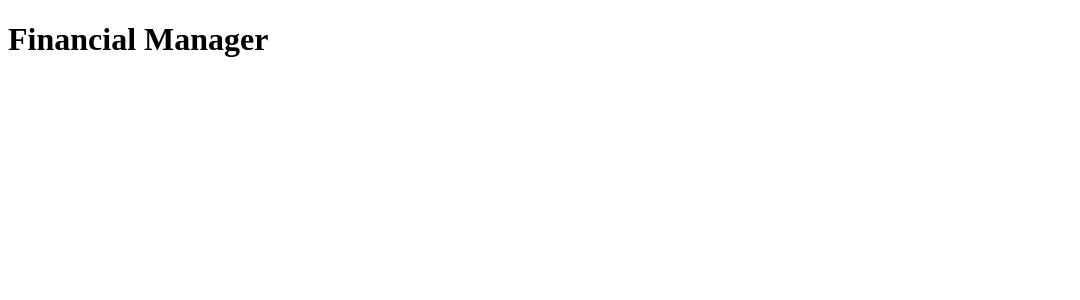
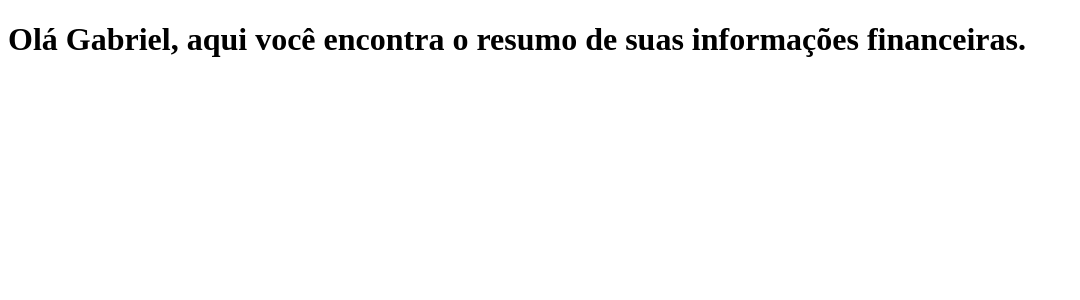
Before and after one commit to Dutra3/financial-manager, a React (Vite) app: page / in a window 1280 px wide. Shown: the top 300 px of the page, without its empty margins (0-1080 px from the left). Built offline with nearby package versions, Linux system fonts and the light colour scheme.

Commit message:
Create header component

```diff
--- a/src/components/Header/index.tsx
+++ b/src/components/Header/index.tsx
@@ -0,0 +1,15 @@
+
+
+interface HeaderProps {
+    title: string;
+}
+
+const Header: React.FC<HeaderProps> = ({title}) => {
+    return (
+        <div>
+            <h1>{title}</h1>
+        </div>
+    )
+};
+
+export { Header };
--- a/src/pages/Home/index.tsx
+++ b/src/pages/Home/index.tsx
@@ -1,10 +1,15 @@
+import { Header } from "../../components/Header";
 import "./Home.css";
 
 const Home = () => {
     return (
-        <div>
-            <h1>Financial Manager</h1>
-        </div>)
-}
+        <>
+            <Header title="Olá Gabriel, aqui você encontra o resumo de suas informações financeiras."/>
+            <div>
+
+            </div>
+        </>
+    )
+};
 
 export { Home };
```
Also changed, not shown: src/components/Card/Card.css (added), src/components/Card/index.tsx (added).
